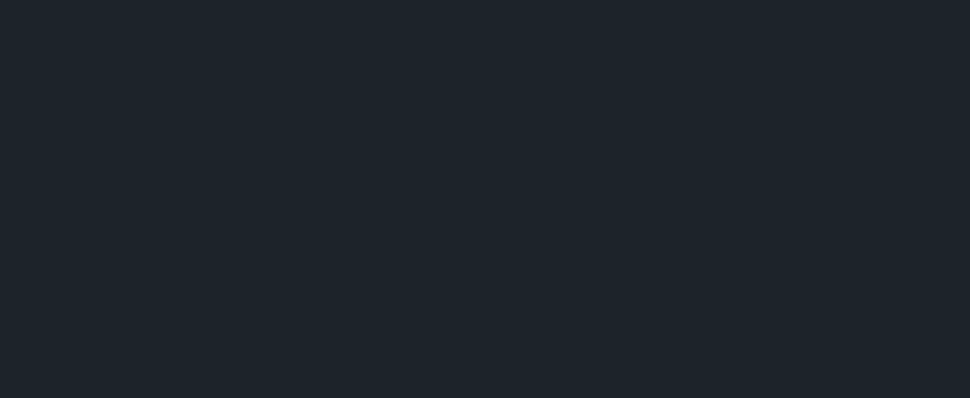
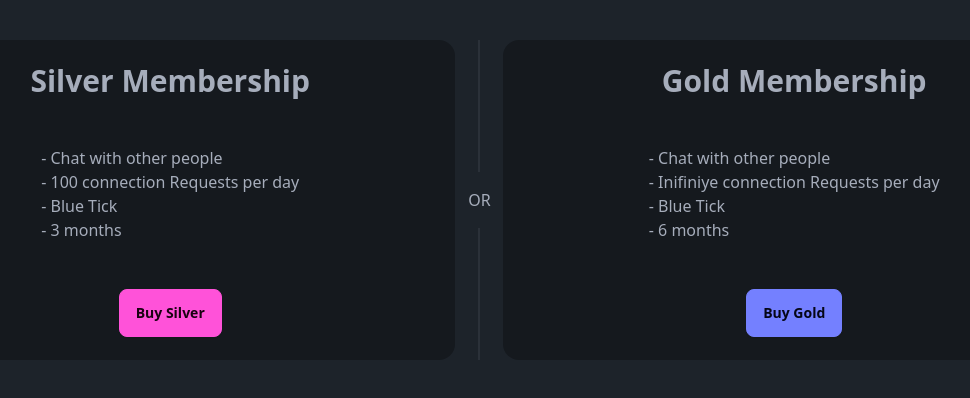
Before and after one commit to Shreyasj1508/DEV-TINDER-UI, a React (Vite) app: page /premium in a window 1280 px wide. Before the commit this address had no page. Shown: the top 398 px of the page, without its empty margins (155-1125 px from the left). Built offline with nearby package versions, Linux system fonts and the light colour scheme; no server answers.

Commit message:
test changes

```diff
--- a/src/App.jsx
+++ b/src/App.jsx
@@ -4,6 +4,7 @@
 import Profile from "./Components/Profile";
 import Feed from "./Components/Feed";
 import "./index.css";
+import Premium from "./Components/Premium";
 
 function App() {
   return (
@@ -12,6 +13,7 @@
       <Route path="/" element={<Feed />} />
       <Route path="/login" element={<Login />} />
       <Route path="/profile" element={<Profile />} />
+      <Route path="/premium" element={<Premium />} />
     </Routes>
   );
 }
--- /dev/null
+++ b/src/Components/Premium.jsx
@@ -0,0 +1,93 @@
+import axios from "axios";
+import { BASE_URL } from "../utils/constants";
+import { useEffect, useState } from "react";
+
+const Premium = () => {
+  const [isUserPremium, setIsUserPremium] = useState(false);
+  useEffect(() => {
+    verifyPremiumUser();
+  }, []);
+
+  const verifyPremiumUser = async () => {
+    const res = await axios.get(BASE_URL + "/premium/verify", {
+      withCredentials: true,
+    });
+
+    if (res.data.isPremium) {
+      setIsUserPremium(true);
+    }
+  };
+
+  const handleBuyClick = async (type) => {
+    const order = await axios.post(
+      BASE_URL + "/payment/create",
+      {
+        membershipType: type,
+      },
+      { withCredentials: true }
+    );
+
+    const { amount, keyId, currency, notes, orderId } = order.data;
+
+    const options = {
+      key: keyId,
+      amount,
+      currency,
+      name: "Dev Tinder",
+      description: "Connect to other developers",
+      order_id: orderId,
+      prefill: {
+        name: notes.firstName + " " + notes.lastName,
+        email: notes.emailId,
+        contact: "9999999999",
+      },
+      theme: {
+        color: "#F37254",
+      },
+      handler: verifyPremiumUser,
+    };
+
+    const rzp = new window.Razorpay(options);
+    rzp.open();
+  };
+  return isUserPremium ? (
+    "You're are already a premium user"
+  ) : (
+    <div className="m-10">
+      <div className="flex w-full">
+        <div className="card bg-base-300 rounded-box grid h-80 flex-grow place-items-center">
+          <h1 className="font-bold text-3xl">Silver Membership</h1>
+          <ul>
+            <li> - Chat with other people</li>
+            <li> - 100 connection Requests per day</li>
+            <li> - Blue Tick</li>
+            <li> - 3 months</li>
+          </ul>
+          <button
+            onClick={() => handleBuyClick("gold")}
+            className="btn btn-secondary"
+          >
+            Buy Silver
+          </button>
+        </div>
+        <div className="divider divider-horizontal">OR</div>
+        <div className="card bg-base-300 rounded-box grid h-80 flex-grow place-items-center">
+          <h1 className="font-bold text-3xl">Gold Membership</h1>
+          <ul>
+            <li> - Chat with other people</li>
+            <li> - Inifiniye connection Requests per day</li>
+            <li> - Blue Tick</li>
+            <li> - 6 months</li>
+          </ul>
+          <button
+            onClick={() => handleBuyClick("gold")}
+            className="btn btn-primary"
+          >
+            Buy Gold
+          </button>
+        </div>
+      </div>
+    </div>
+  );
+};
+export default Premium;
```
